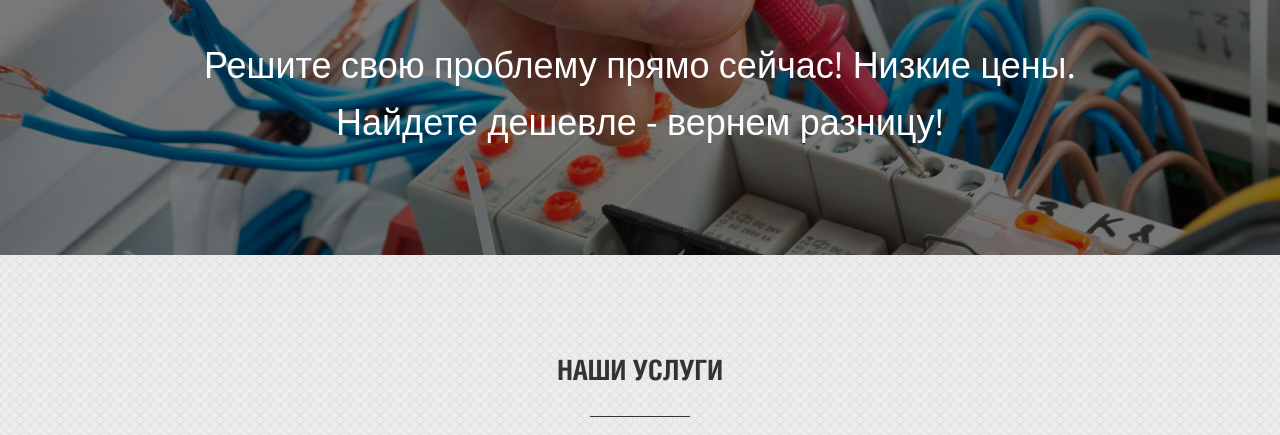
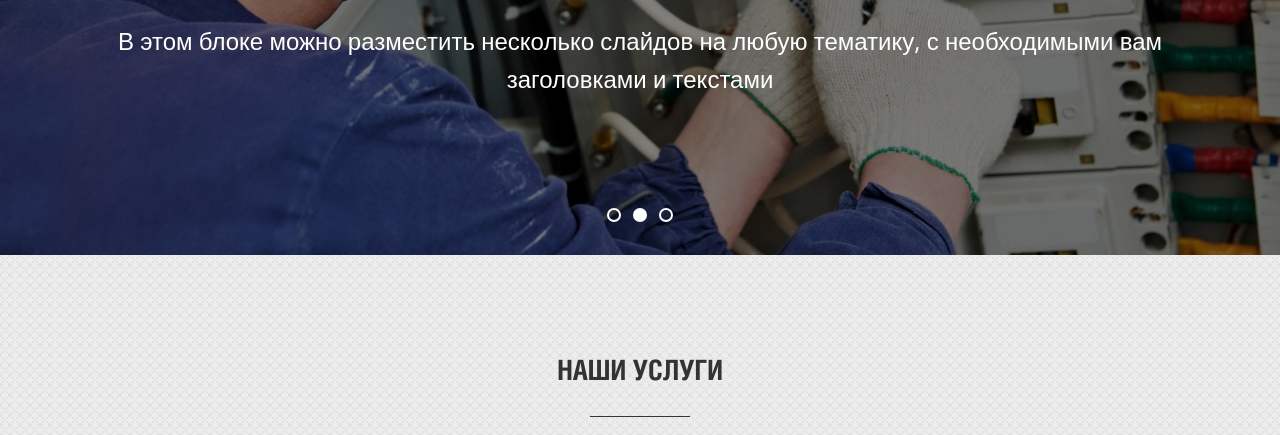
Before and after one commit to ZaycevDmitriy/diplome_js, a website built with webpack: page index.html in a window 1280 px wide. Shown: the part 365-800 px from the top of the page. Built offline with nearby package versions, Linux system fonts and the light colour scheme; files whose address does not match are found by name.

Commit message:
Сделал верхний слайдер сайта.

```diff
--- a/css/style.css
+++ b/css/style.css
@@ -854,7 +854,14 @@ hr.white {
 .top-slider .item {
 	overflow: hidden;
 	height: 450px;
-	position: relative;
+	position: absolute;
+	left: 0;
+	width: 100%;
+	opacity: 0;
+	transition: opacity 0.5s ease-in-out;
+}
+.top-slider .item-active {
+	opacity: 1;
 }
 .top-slider .item:before {
 	content: "";
--- a/index.html
+++ b/index.html
@@ -20,6 +20,7 @@
 		rel='stylesheet' type='text/css'>
 	<link href="https://fonts.googleapis.com/icon?family=Material+Icons" rel="stylesheet">
 	<!-- STYLESHEETS :: TEMPLATE -->
+	<link rel="stylesheet" href="css/settings.css">
 	<link rel="stylesheet" href="css/animate.css">
 	<link href="css/style.css" rel="stylesheet">
 </head>
@@ -95,9 +96,9 @@
 
 		<!-- * * * * * * Top slider * * * * * * -->
 		<div class="top-slider white text-center relative">
-			<div class="item relative"
+			<div class="item item-active"
 				style="background: url(images/slide1.jpg) 50% 50% no-repeat; background-size: cover;">
-				<div class="table">
+				<div class="table active">
 					<div class="table-cell">
 						<div class="container">
 							<h1 class="big">
@@ -111,7 +112,7 @@
 					</div>
 				</div>
 			</div>
-			<div class="item relative"
+			<div class="item"
 				style="background: url(images/slide2.jpg) 50% 50% no-repeat; background-size: cover;">
 				<div class="table">
 					<div class="table-cell">
@@ -127,7 +128,7 @@
 					</div>
 				</div>
 			</div>
-			<div class="item relative"
+			<div class="item"
 				style="background: url(images/slide3.jpg) 50% 50% no-repeat; background-size: cover;">
 				<div class="table">
 					<div class="table-cell">
--- a/src/index.js
+++ b/src/index.js
@@ -1,7 +1,9 @@
 import openingModalWindowCallback from "./modules/openingModalWindowCallback";
 import smoothScrollTo from "./modules/smoothScrollTo";
 import openingMobileMenu from "./modules/openingMobileMenu";
+import topSlider from "./modules/topSlider";
 
 openingModalWindowCallback();
 smoothScrollTo();
 openingMobileMenu();
+topSlider();
--- /dev/null
+++ b/src/modules/topSlider.js
@@ -0,0 +1,45 @@
+const topSlider = () => {
+  const slider = document.querySelector('.top-slider'),
+    sliderItems = document.querySelectorAll('.item'),
+    tableItems = document.querySelectorAll('.table');
+  let count = 0;
+
+  const addDots = () => {
+    const listDots = document.createElement('ul');
+    listDots.classList.add('slick-dots');
+    slider.append(listDots);
+
+    for (let i = 0; i < sliderItems.length; i++) {
+      const dot = document.createElement('li');
+      dot.classList.add('dot');
+      if (i === 0) dot.classList.add('slick-active');
+      listDots.append(dot);
+    }
+  };
+
+  addDots();
+
+  const dots = document.querySelectorAll('.dot');
+  console.log(dots);
+
+  const removeClass = (items, nameClass) => {
+    items.forEach(i => {
+      i.classList.remove(nameClass);
+    });
+  };
+
+  const movingSlides = () => {
+    removeClass(sliderItems, 'item-active');
+    removeClass(tableItems, 'active');
+    removeClass(dots, 'slick-active');
+    sliderItems[count].classList.add('item-active');
+    tableItems[count].classList.add('active');
+    dots[count].classList.add('slick-active');
+    count++;
+    if (count >= sliderItems.length) count = 0;
+  };
+
+  setInterval(movingSlides, 3000);
+};
+
+export  default topSlider;
```
Also changed, not shown: dist/bundle.js.
